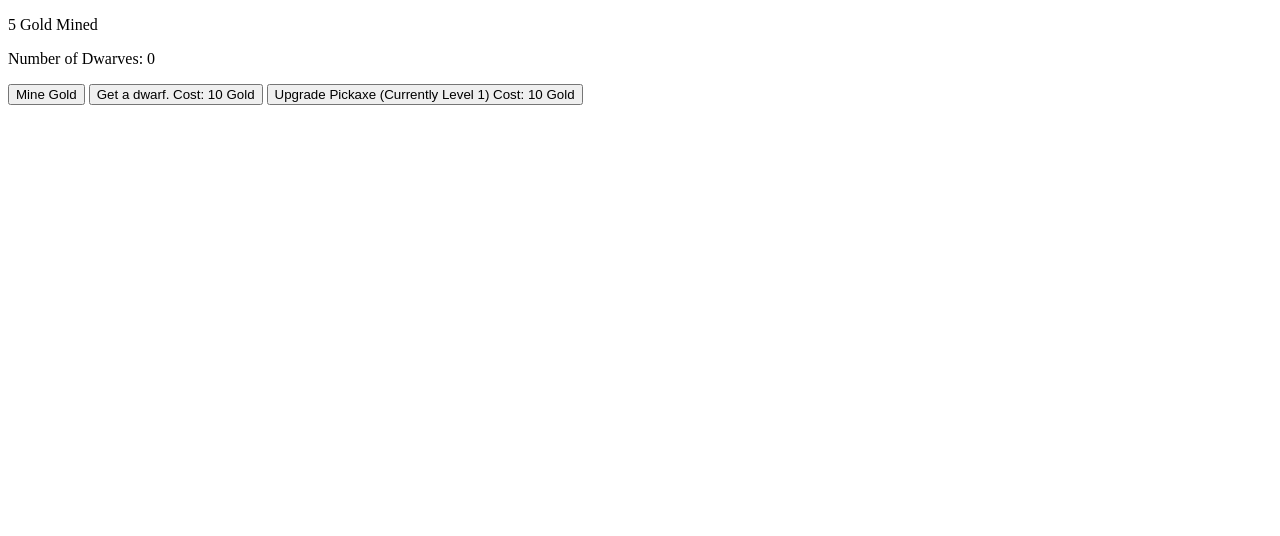
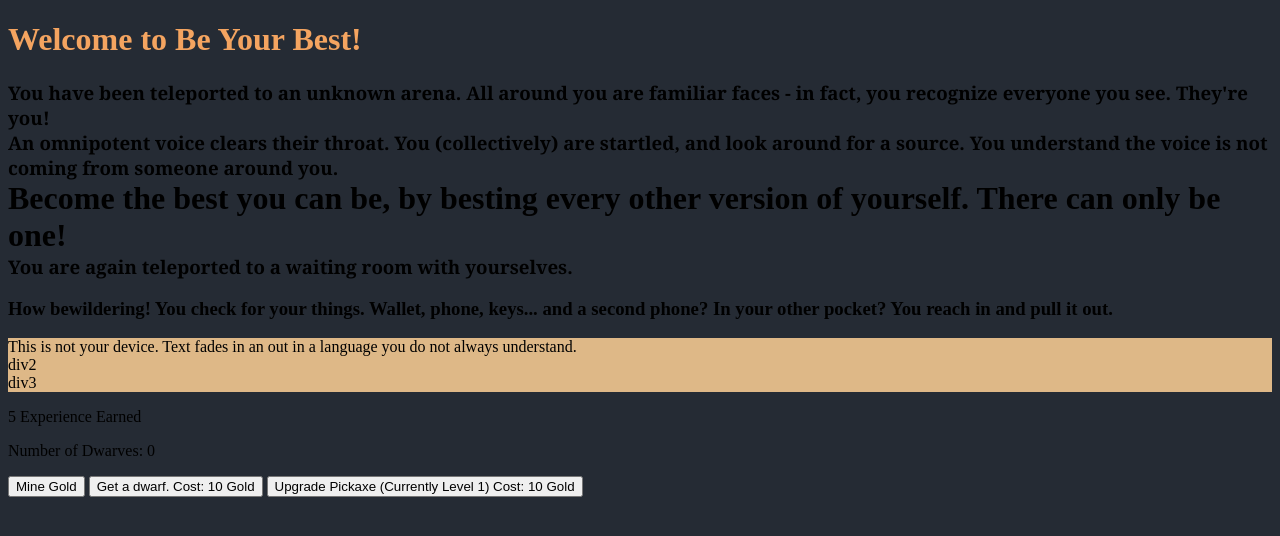
Before and after one commit to ryrumble/ryrumble.github.io, a plain HTML site: page index.html in a window 1280 px wide. Drawn offline with Linux system fonts and the light colour scheme.

Commit message:
start to add story and a div box that will be a container for upgrade buttons

```diff
--- a/index.html
+++ b/index.html
@@ -1,12 +1,23 @@
 <!DOCTYPE html>
+<!--ctrl+shift+v to preview in vscode-->
 <html lang="en" dir="ltr">
-  <!--test comment-->
   <head>
     <meta charset="utf-8">
-    <title>Gold Miner</title>
+    <title>Best Yourself</title>
   </head>
-  <body>
-    <p id="goldMined">0 Gold Mined</p>
+  <body style="background-color: #252B34">
+    <h1 style="color:sandybrown">Welcome to Be Your Best!</h1>
+    <h3 style="font-family: Georgia, 'Times New Roman', Times, serif;">You have been teleported to an unknown arena. All around you are familiar faces - in fact, you recognize everyone you see. They're you!<br>
+      An omnipotent voice clears their throat. You (collectively) are startled, and look around for a source. You understand the voice is not coming from someone around you.<br>
+      <span style="font-family: Cormorant; font-size: xx-large;">Become the best you can be, by besting every other version of yourself. There can only be one!</span><br>
+      You are again teleported to a waiting room with yourselves.</h3>
+    <h3>How bewildering! You check for your things. Wallet, phone, keys... and a second phone? In your other pocket? You reach in and pull it out.</h3>
+    <div style="background-color: burlywood; color: black;">
+      <div>This is not your device. Text fades in an out in a language you do not always understand.</div>
+      <div>div2</div>
+      <div>div3</div>
+    </div>
+    <p id="expEarned">0 Gold Mined</p>
     <p id="dwarfNum">Number of Dwarves: 0</p>
     <button onclick="mineGold()">Mine Gold</button>
     <button onclick="getDwarf()" id="perDwarfUpgrade">Get a dwarf. Cost: 10 Gold</button>
--- a/main.js
+++ b/main.js
@@ -8,7 +8,7 @@ var gameData = {
 
 function mineGold() {
   gameData.gold += (gameData.goldPerClick + gameData.dwarf)
-  document.getElementById("goldMined").innerHTML = gameData.gold + " Gold Mined"
+  document.getElementById("expEarned").innerHTML = gameData.gold + " Experience Earned"
 }
 
 function buyGoldPerClick() {
@@ -16,7 +16,7 @@ function buyGoldPerClick() {
     gameData.gold -= gameData.goldPerClickCost
     gameData.goldPerClick += 1
     gameData.goldPerClickCost *= 2
-    document.getElementById("goldMined").innerHTML = gameData.gold + " Gold Mined"
+    document.getElementById("expEarned").innerHTML = gameData.gold + " Experience Earned"
     document.getElementById("perClickUpgrade").innerHTML = "Upgrade Pickaxe (Currently Level " + gameData.goldPerClick + ") Cost: " + gameData.goldPerClickCost + " Gold"
   }
 }
```
